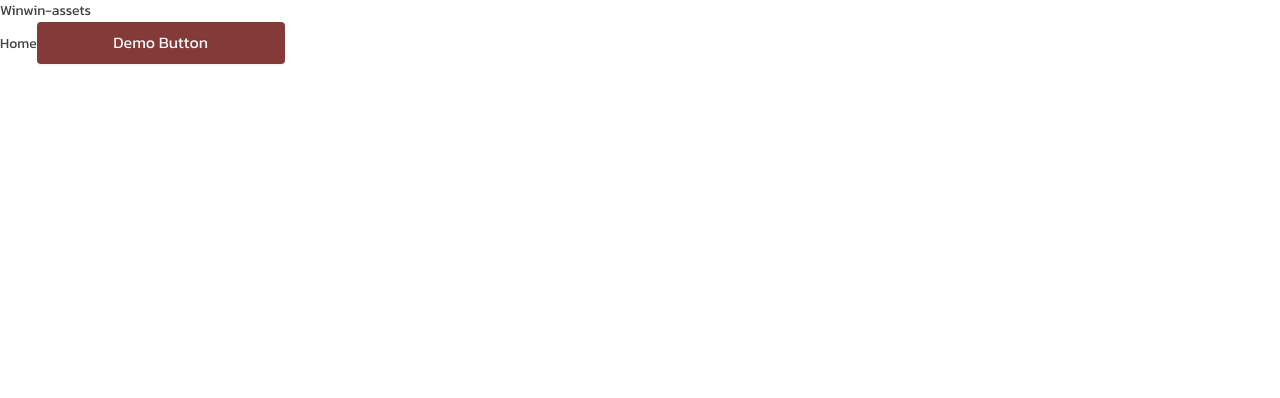
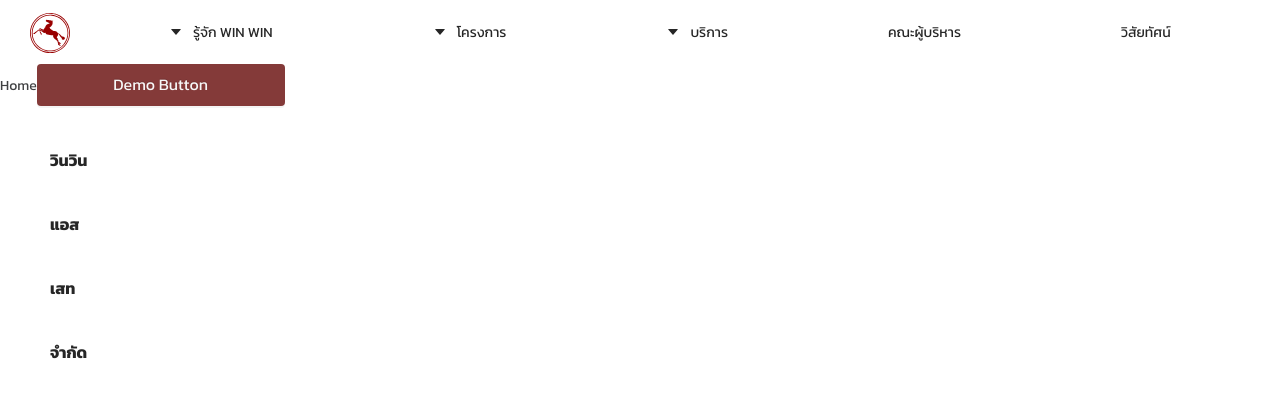
Before and after one commit to romncn/WinWin-Assets_Web, a React (Create React App) app: page / in a window 1280 px wide. Shown: the top 398 px of the page. Built offline with nearby package versions, Linux system fonts and the light colour scheme.

Commit message:
[+] Create Navbar ❗️ But not 100% completed

```diff
--- a/src/components/components/Navbar.tsx
+++ b/src/components/components/Navbar.tsx
@@ -1,8 +1,123 @@
 import React from "react"
+import { Layout, Menu } from 'antd';
+import { styled } from "../../style/Theme";
+import Logo from "../../asset/Logo.svg";
+import { CaretDownOutlined } from '@ant-design/icons';
+
+const { Header } = Layout;
+const { SubMenu } = Menu;
+
+const Wrapper = styled(Layout)`
+
+    .ant-menu-horizontal:not(.ant-menu-dark) > .ant-menu-item:hover, .ant-menu-horizontal:not(.ant-menu-dark) > .ant-menu-submenu:hover, .ant-menu-horizontal:not(.ant-menu-dark) > .ant-menu-item-active, .ant-menu-horizontal:not(.ant-menu-dark) > .ant-menu-submenu-active, .ant-menu-horizontal:not(.ant-menu-dark) > .ant-menu-item-open, .ant-menu-horizontal:not(.ant-menu-dark) > .ant-menu-submenu-open, .ant-menu-horizontal:not(.ant-menu-dark) > .ant-menu-item-selected, .ant-menu-horizontal:not(.ant-menu-dark) > .ant-menu-submenu-selected {
+        .ant-menu-submenu-title:hover {
+            color: ${props => (props.theme.color.basecolor)};
+        }
+        a {
+            color: ${props => (props.theme.color.basecolor)};
+        }
+        color: ${props => (props.theme.color.basecolor)};
+        border-bottom: 2px solid ${props => (props.theme.color.basecolor)};
+    }
+    .ant-layout-header{
+        background: #FFFFFF;
+        padding: 0 30px;
+        display: flex;
+        justify-content: space-between;
+        .logo {
+            height: 100%;
+        }
+        .ant-menu-horizontal {
+            border-bottom: none;
+        }
+    }
+    .ant-menu-horizontal:not(.ant-menu-dark) {
+        .ant-menu-item {
+            margin: 0 60px;
+        }
+        .ant-menu-submenu {
+            margin: 0 60px;
+        }
+    }
+
+`
+const SubMenuItem = styled(Menu.Item)`
+    color: ${props => (props.theme.color.basecolor)};
+    &:hover , &:active, &:focus {
+        background: ${props => (props.theme.color.basecolor)};
+        color: #FFFFFF;
+        a {
+            color: #FFFFFF;
+        }
+    }
+`
 
 const Navbar: React.FC = () => {
+
     return (
-        <div>Winwin-assets</div>
+        <Wrapper>
+            <Header>
+                <div className="logo">
+                    <img src={Logo} width="40px" height="40px" />
+                    <h5 style={{ fontWeight: "bold", paddingLeft: "20px", display: "inline-block" }}>บริษัท วินวิน แอสเสท จำกัด</h5>
+                </div>
+                <div className="menu-bar">
+                    <Menu theme="light" mode="horizontal" >
+                        <SubMenu key="1" icon={<CaretDownOutlined />} title="รู้จัก WIN WIN">
+                            <SubMenuItem key="sub1_1">
+                                <a href="/" target="winwin_whatis">
+                                    WINWIN คืออะไร?
+                                </a>
+                            </SubMenuItem>
+                            <SubMenuItem key="sub1_2">
+                                <a href="/" target="winwin_portfolio">
+                                    ผลงานที่ผ่านมา
+                                </a>
+                            </SubMenuItem>
+                        </SubMenu>
+                        <SubMenu key="2" icon={<CaretDownOutlined />} title="โครงการ">
+                            <SubMenuItem key="sub2_1">
+                                <a href="/" target="winwin_house">
+                                    บ้านเดี่ยว
+                                </a>
+                            </SubMenuItem>
+                            <SubMenuItem key="sub2_2">
+                                <a href="/" target="winwin_town_home">
+                                    ทาวน์โฮม
+                                </a>
+                            </SubMenuItem>
+                            <SubMenuItem key="sub2_3">
+                                <a href="/" target="winwin_condominium">
+                                    คอนโดมิเนียม
+                                </a>
+                            </SubMenuItem>
+                        </SubMenu>
+                        <SubMenu key="3" icon={<CaretDownOutlined />} title="บริการ">
+                            <SubMenuItem key="sub3_1">
+                                <a href="/" target="winwin_service">
+                                    บริการจาก WINWIN
+                                </a>
+                            </SubMenuItem>
+                            <SubMenuItem key="sub3_2">
+                                <a href="/" target="winwin_service_standards">
+                                    มาตรฐานการบริการ
+                                </a>
+                            </SubMenuItem>
+                        </SubMenu>
+                        <Menu.Item key="4">
+                            <a href="/" target="winwin_management_team">
+                                คณะผู้บริหาร
+                            </a>
+                        </Menu.Item>
+                        <Menu.Item key="5">
+                            <a href="/" target="winwin_vision">
+                                วิสัยทัศน์
+                            </a>
+                        </Menu.Item>
+                    </Menu>
+                </div>
+            </Header>
+        </Wrapper>
     )
 }
 
```
